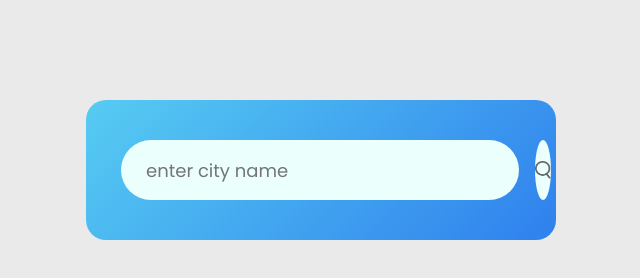
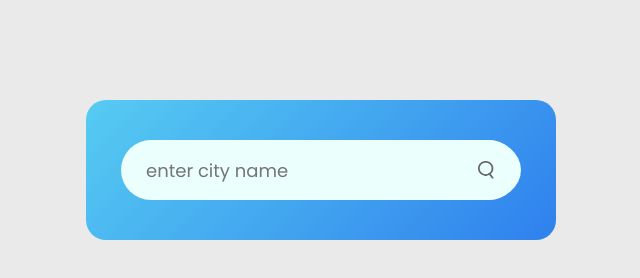
Before and after one commit to ParasMoulekhi/Weather-app, a plain HTML site: page index.html in a window 1280 px wide. Shown: the whole page, without its empty margins (319-959 px from the left). Drawn offline with Linux system fonts and the light colour scheme.

Commit message:
Initial commit

```diff
--- a/script.js
+++ b/script.js
@@ -14,7 +14,6 @@ async function checkWeather(city) {
     document.querySelector(".weather").style.display = "none";
   } else {
     var data = await response.json();
-    console.log(data);
 
     document.querySelector(".city").textContent = data.name;
     document.querySelector(".temp").textContent =
--- a/style.css
+++ b/style.css
@@ -10,6 +10,7 @@ body {
 }
 .card {
   width: 90%;
+  min-width: 320px;
   max-width: 470px;
   background: linear-gradient(135deg, #56ccf2, #2f80ed);
   color: #fff;
@@ -23,8 +24,10 @@ body {
   display: flex;
   align-items: center;
   justify-content: space-between;
+  position: relative;
 }
 .search input {
+  display: block;
   border: 0;
   outline: 0;
   background: #ebfffc;
@@ -36,13 +39,17 @@ body {
   margin-right: 16px;
   font-size: 18px;
 }
+
 .search button {
-  border: 0;
+  position: absolute;
+  top: 0;
+  right: 0;
+  border: none;
   outline: 0;
   background: #ebfffc;
   border-radius: 50%;
-  height: 60px;
-  width: 60px;
+  height: 100%;
+  width: 71px;
   cursor: pointer;
 }
 .search button img {
```
Also changed, not shown: 1 other file.
